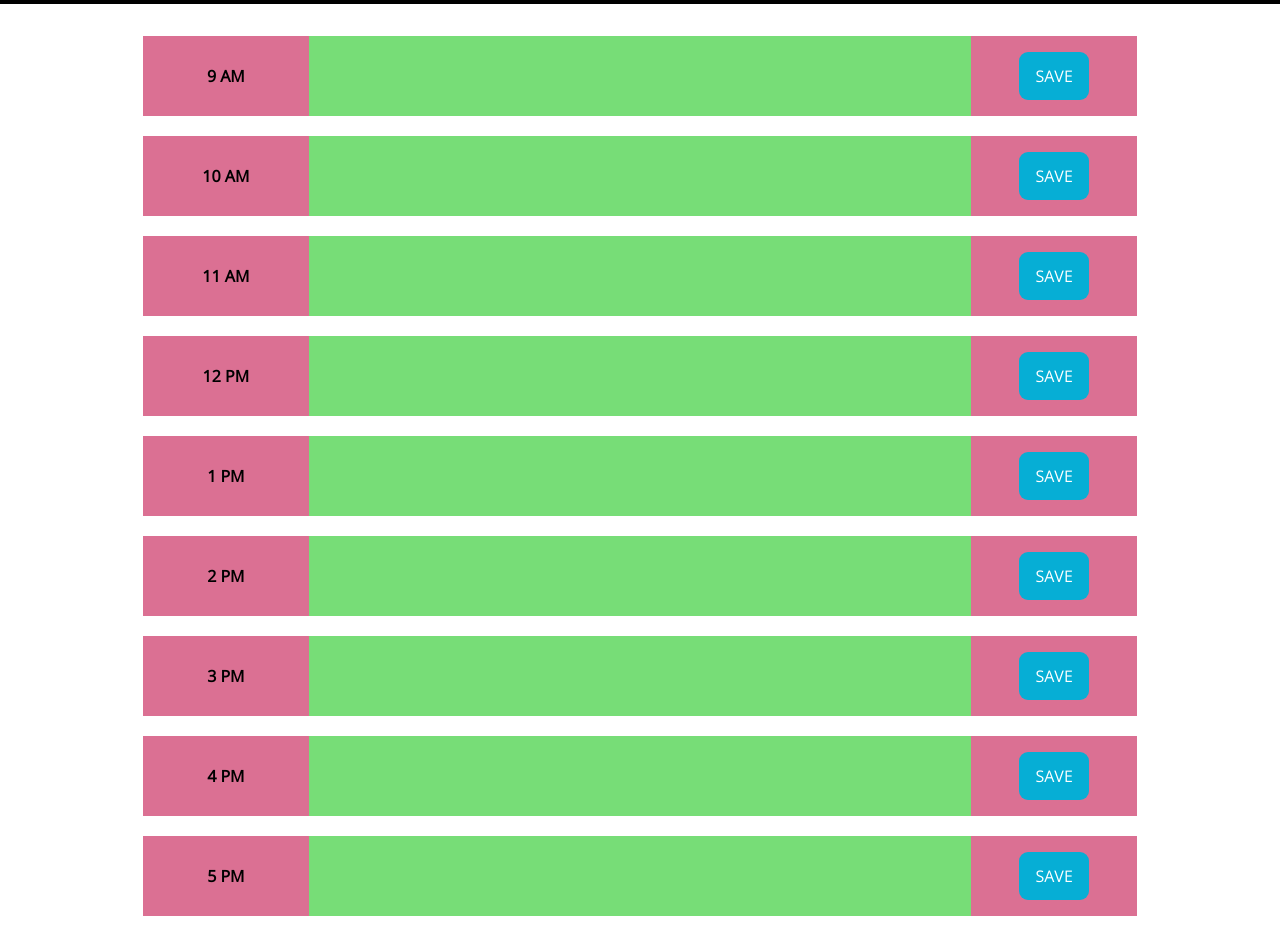
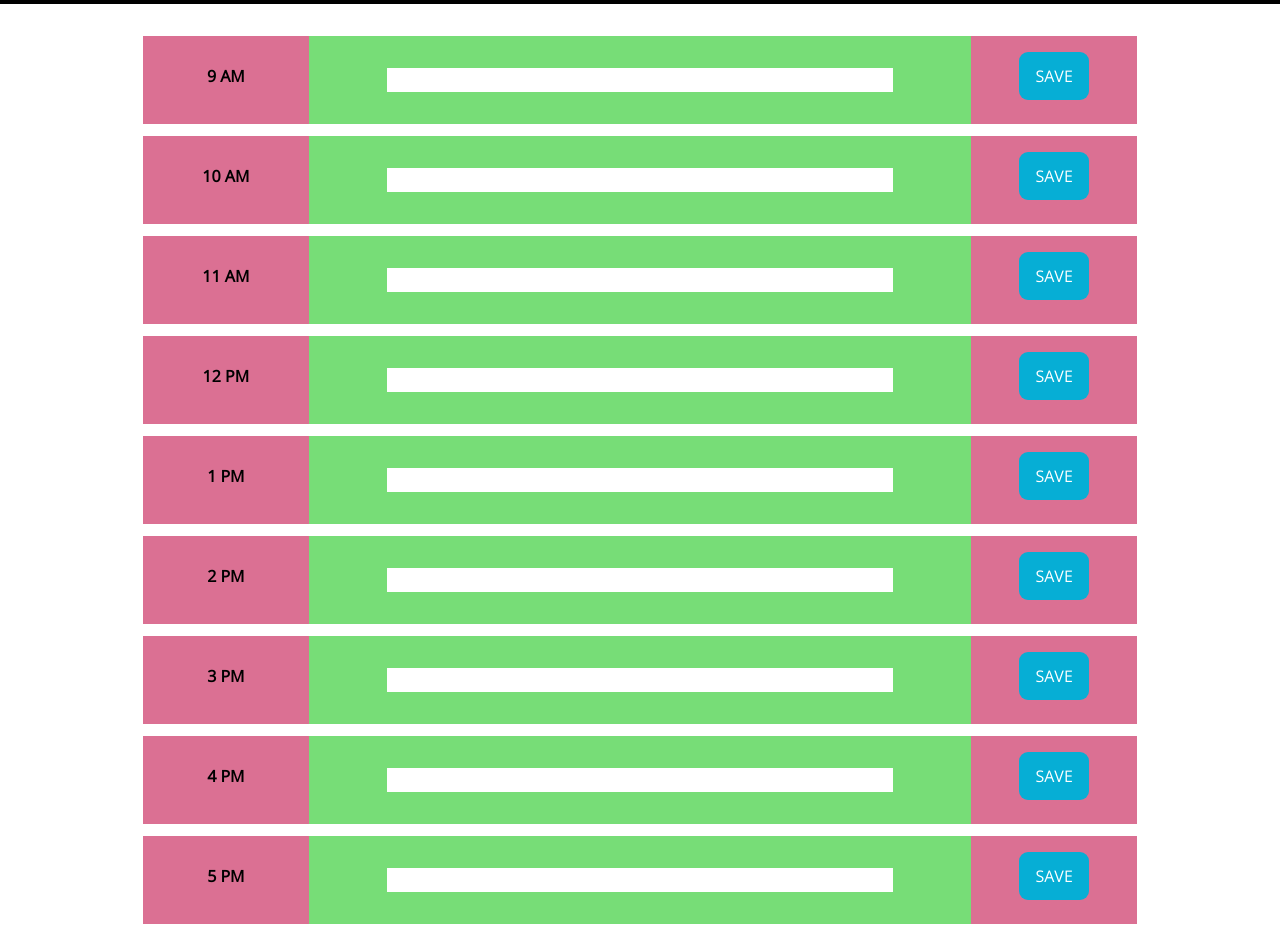
Before and after one commit to michael-rodriguez22/THIRD-PARTY-API-CHALLENGE-work-day-scheduler, a plain HTML site: page index.html in a window 1280 px wide. Shown: the part 300-1236 px from the top of the page. Drawn offline with nearby package versions, Linux system fonts and the light colour scheme.

Commit message:
added inputs

```diff
--- a/assets/css/style.css
+++ b/assets/css/style.css
@@ -44,8 +44,9 @@ textarea{
   padding-top: 2em;
 }
 
-.event{
-  padding-top: 2em;
+.event input {
+  margin: 2em auto;
+  width: 80%;
 }
 
 .save {
--- a/index.html
+++ b/index.html
@@ -34,7 +34,7 @@
           <p>9 AM</p>
         </div>
         <div class="col col-8 event">
-          <p></p>
+          <input></input>
         </div>
         <div class="col col-2 save">
           <button class="saveBtn">SAVE</button>
@@ -45,7 +45,7 @@
           <p>10 AM</p>
         </div>
         <div class="col col-8 event">
-          <p></p>
+          <input></input>
         </div>
         <div class="col col-2 save">
           <button class="saveBtn">SAVE</button>
@@ -56,7 +56,7 @@
           <p>11 AM</p>
         </div>
         <div class="col col-8 event">
-          <p></p>
+          <input></input>
         </div>
         <div class="col col-2 save">
           <button class="saveBtn">SAVE</button>
@@ -67,7 +67,7 @@
           <p>12 PM</p>
         </div>
         <div class="col col-8 event">
-          <p></p>
+          <input></input>
         </div>
         <div class="col col-2 save">
           <button class="saveBtn">SAVE</button>
@@ -78,7 +78,7 @@
           <p>1 PM</p>
         </div>
         <div class="col col-8 event">
-          <p></p>
+          <input></input>
         </div>
         <div class="col col-2 save">
           <button class="saveBtn">SAVE</button>
@@ -89,7 +89,7 @@
           <p>2 PM</p>
         </div>
         <div class="col col-8 event">
-          <p></p>
+          <input></input>
         </div>
         <div class="col col-2 save">
           <button class="saveBtn">SAVE</button>
@@ -100,7 +100,7 @@
           <p>3 PM</p>
         </div>
         <div class="col col-8 event">
-          <p></p>
+          <input></input>
         </div>
         <div class="col col-2 save">
           <button class="saveBtn">SAVE</button>
@@ -111,7 +111,7 @@
           <p>4 PM</p>
         </div>
         <div class="col col-8 event">
-          <p></p>
+          <input></input>
         </div>
         <div class="col col-2 save">
           <button class="saveBtn">SAVE</button>
@@ -122,7 +122,7 @@
           <p>5 PM</p>
         </div>
         <div class="col col-8 event">
-          <p></p>
+          <input></input>
         </div>
         <div class="col col-2 save">
           <button class="saveBtn">SAVE</button>
```
